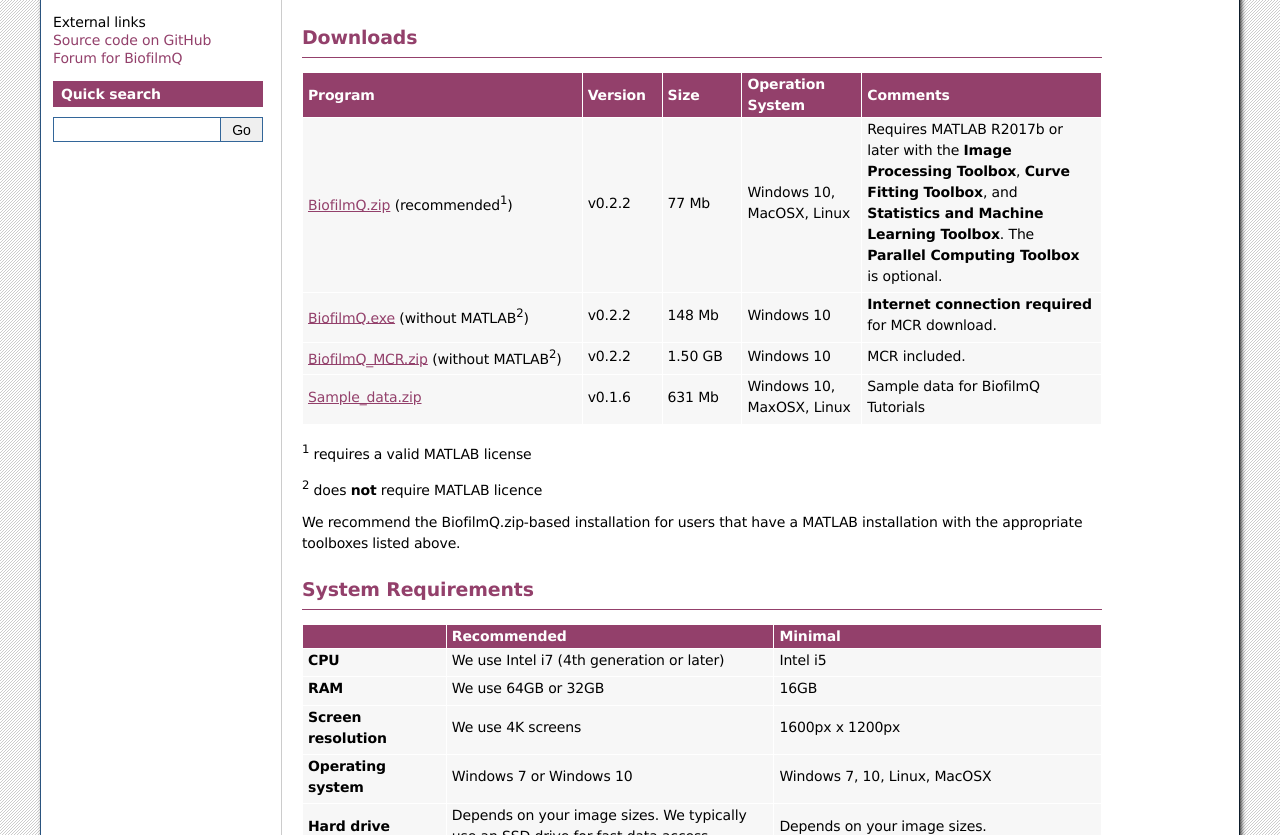
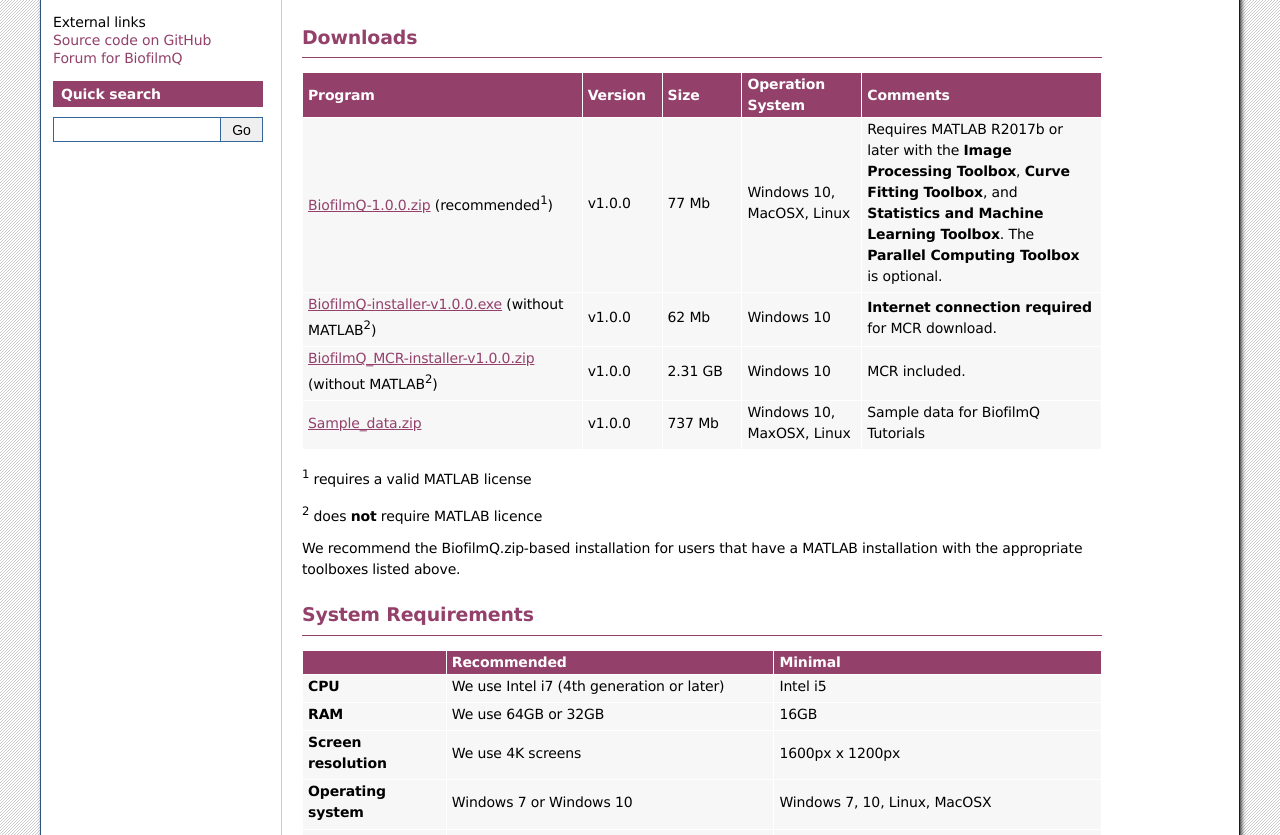
Before and after one commit to knutdrescher/BiofilmQ, a Sphinx documentation site: the page built from docs/usage/installation.rst, in a window 1280 px wide and 900 px high, scrolled down 372 px, cut to the strip 65-900 px from the top of the window. Built offline with Sphinx 7.4.7, drawn with Linux system fonts in a browser that asks for light colours.

```diff
--- a/docs/conf.py
+++ b/docs/conf.py
@@ -24,9 +24,9 @@ copyright = "2019, Raimo Hartmann, Hannah Jeckel, Eric Jelli"
 author = "Raimo Hartmann, Hannah Jeckel, Eric Jelli"
 
 # The short X.Y version
-version = "0.3"
+version = "1.0"
 # The full version, including alpha/beta/rc tags
-release = "v0.3.0a"
+release = "v1.0.0"
 
 
 # -- General configuration ---------------------------------------------------
--- a/docs/usage/installation.rst
+++ b/docs/usage/installation.rst
@@ -22,24 +22,24 @@ Downloads
      - Size
      - Operation System
      - Comments
-   * - `BiofilmQ.zip <../../BiofilmQ.zip>`_ (recommended\ :sup:`1`)
-     - v0.2.2
+   * - `BiofilmQ-1.0.0.zip <https://github.com/knutdrescher/BiofilmQ/archive/refs/tags/v1.0.0.zip>`_ (recommended\ :sup:`1`)
+     - v1.0.0
      - 77 Mb
      - Windows 10, MacOSX, Linux
      - Requires MATLAB R2017b or later with the **Image Processing Toolbox**, **Curve Fitting Toolbox**, and **Statistics and Machine Learning Toolbox**. The **Parallel Computing Toolbox** is optional.
-   * - `BiofilmQ.exe <../../BiofilmQ.exe>`_ (without MATLAB\ :sup:`2`)
-     - v0.2.2
-     - 148 Mb
+   * - `BiofilmQ-installer-v1.0.0.exe <https://github.com/knutdrescher/BiofilmQ/releases/download/v1.0.0/BiofilmQ-installer-v1.0.0.exe>`_ (without MATLAB\ :sup:`2`)
+     - v1.0.0
+     - 62 Mb
      - Windows 10
      - **Internet connection required** for MCR download.
-   * - `BiofilmQ_MCR.zip <../../BiofilmQ_MCR.zip>`_ (without MATLAB\ :sup:`2`)
-     - v0.2.2
-     - 1.50 GB
+   * - `BiofilmQ_MCR-installer-v1.0.0.zip <https://github.com/knutdrescher/BiofilmQ/releases/download/v1.0.0/BiofilmQ_MCR-installer-v1.0.0.zip>`_ (without MATLAB\ :sup:`2`)
+     - v1.0.0
+     - 2.31 GB
      - Windows 10
      - MCR included.
-   * - `Sample_data.zip <../../BSample_data.zip>`_
-     - v0.1.6
-     - 631 Mb
+   * - `Sample_data.zip <https://github.com/knutdrescher/BiofilmQ/releases/download/v1.0.0/Sample_data_v1.0.0.zip>`_
+     - v1.0.0
+     - 737 Mb
      - Windows 10, MaxOSX, Linux
      - Sample data for BiofilmQ Tutorials
 
```
Also changed, not shown: deployment/README.md (added), 15 other files.
